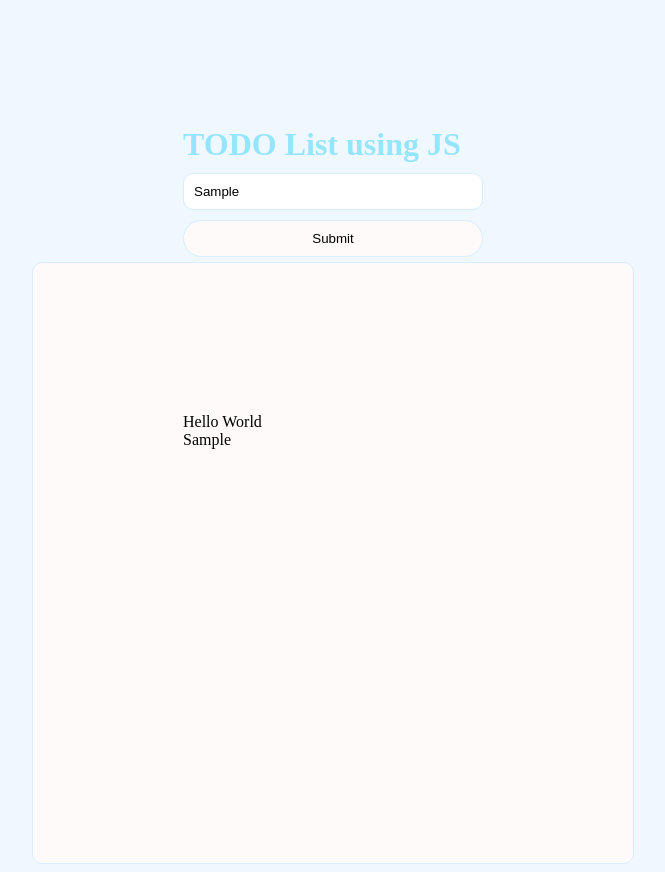
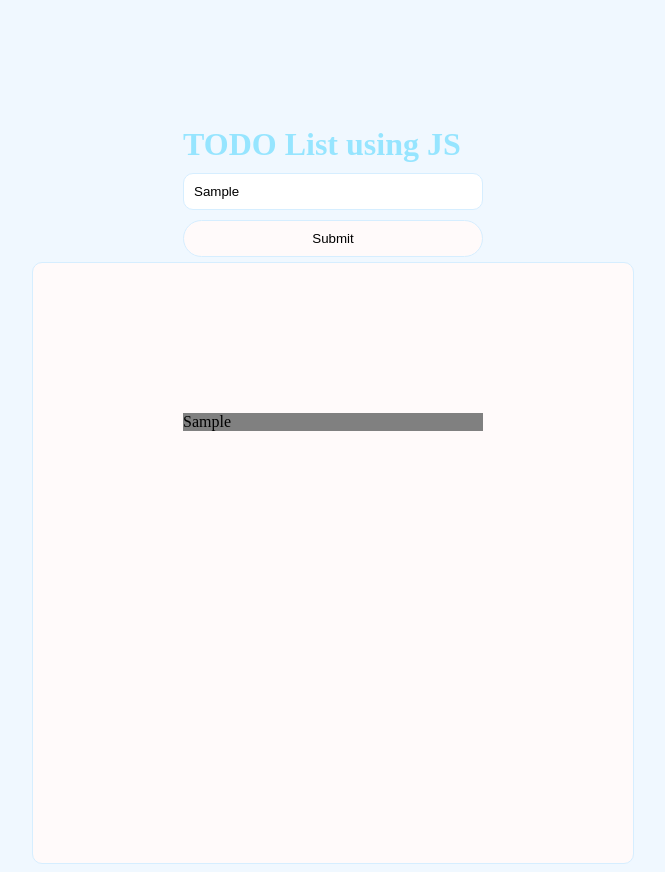
Before and after one commit to fahdalatfi/TODO, a plain HTML site: page index.html in a window 1280 px wide. Both pictures are taken after typing "Sample" into the empty fields and a click on the button "Submit". Shown: the whole page, without its empty margins (307-972 px from the left). Drawn offline with Linux system fonts and the light colour scheme.

Commit message:
modifying

```diff
--- a/app.js
+++ b/app.js
@@ -1,9 +1,7 @@
 function Adding(){
     let li = document.createElement('li')
-    let inputValue = document.getElementById('text').value;
-    let t = document.createTextNode(inputValue);
+    li.innerText =  document.getElementById('text').value;
     document.getElementById('list').appendChild(li);
-    document.getElementById('list').appendChild(t);
 
 }
 
--- a/index.html
+++ b/index.html
@@ -17,7 +17,7 @@
     </div>
 
     <ul id="list">
-        <li>Hello World</li>
+
     </ul>
 
 
--- a/style.css
+++ b/style.css
@@ -54,4 +54,5 @@ button{
 
 li{
     list-style-type: none;
+    background-color: grey;
 }
```
